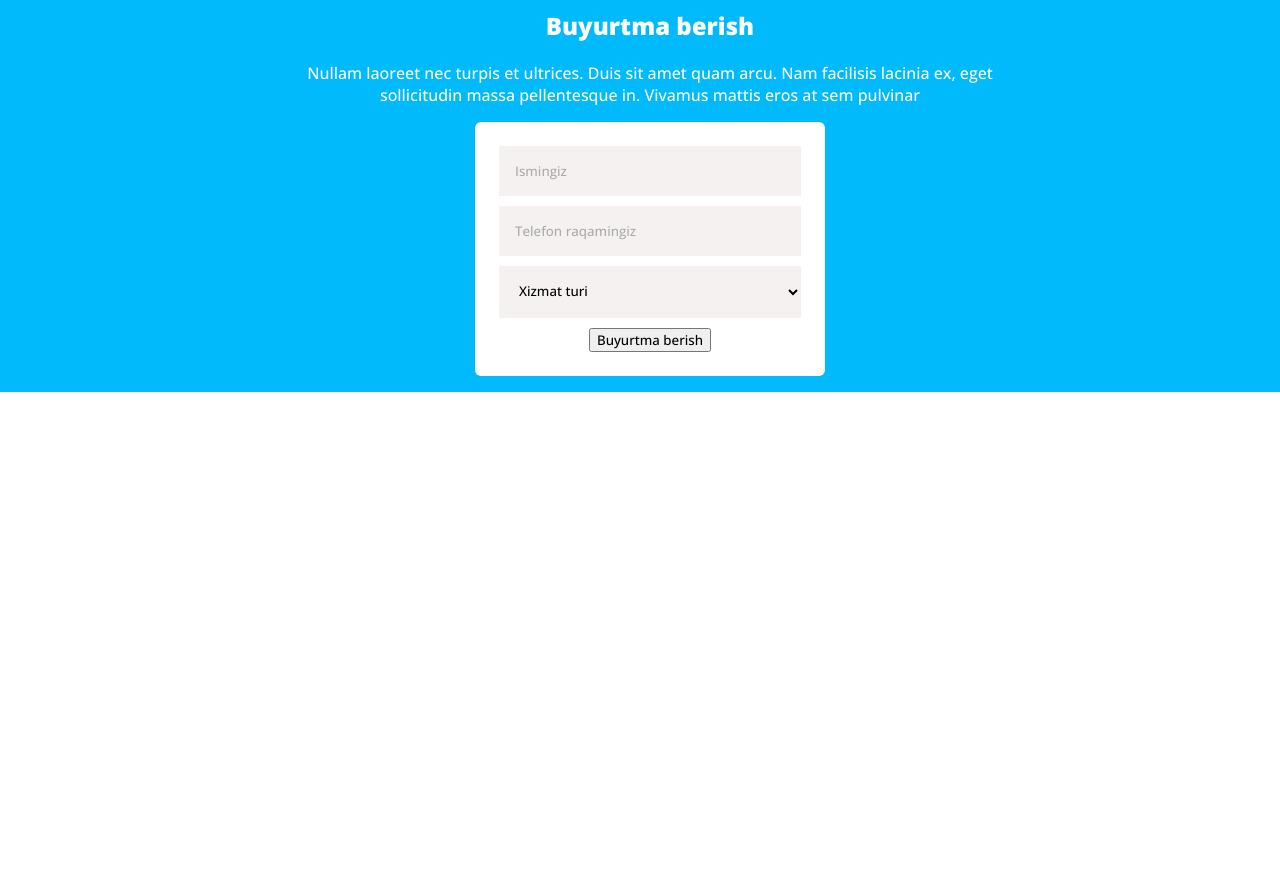
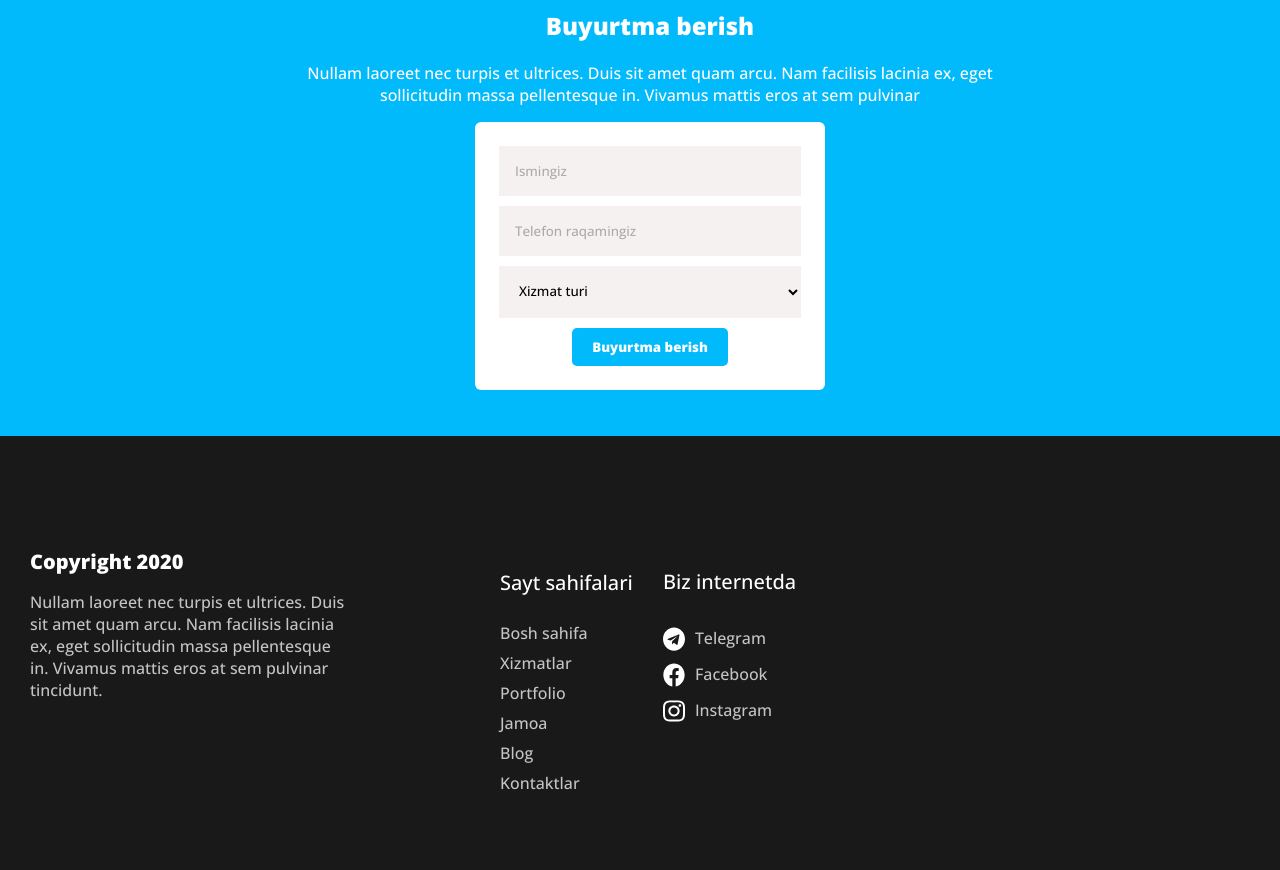
Before and after one commit to FarhodDadajonov18/pixer, a plain HTML site: page index.html in a window 1280 px wide. Shown: the part 3400-4270 px from the top of the page. Before the commit the page ends 3792 px from the top, so only its background shows below. Drawn offline with nearby package versions, Linux system fonts and the light colour scheme.

Commit message:
add some links in Html and css

```diff
--- a/css/main.css
+++ b/css/main.css
@@ -396,6 +396,7 @@ width: 170px;
   background-color: #fff;
   margin: 0 auto;
   border-radius: 6px;
+  margin-bottom: 30px;
 }
 label{
   display: flex;
@@ -413,3 +414,103 @@ label input,select{
 label input::placeholder{
   color: rgb(171, 171, 171);
 }
+.form-btn{
+  background-color: #00BAFC;
+  color: #fff;
+  padding: 10px 20px;
+  border-radius: 5px;
+  border: none;
+  outline: none;
+  cursor: pointer;
+  font-weight: bold;
+}
+
+footer{
+  background-color: #191919;
+  padding: 56px 0px;
+  color:rgb(197, 196, 196);
+
+}
+
+.footer-header{
+  display: flex;
+  align-items: center;
+
+}
+.footer-link {
+  display: flex;
+  align-items: center;
+
+}
+
+
+
+
+
+
+
+
+.footer-inner{
+  width: 320px;
+  margin-top: 0px;
+
+}
+.footer-inner p{
+font-family: 'Open Sans';
+font-style: normal;
+font-weight: 400;
+font-size: 16px;
+padding-bottom: 40px;
+}
+
+
+.title{
+  font-size: 20px;
+  color: #FFFFFF;
+  font-family: 'Open Sans';
+font-style: normal;
+font-weight: 700;
+font-size: 20px;
+}
+
+.link-first{
+  margin-right: 30px;
+  list-style: none;
+  margin: 0;
+  margin-left: 150px;
+  margin-right: 30px;
+  padding:0;
+  margin-top: 40px;
+  text-align: left;
+  color:rgb(197, 196, 196) ;
+}
+.footer-link .link-first li {
+ line-height: 30px;
+}
+
+.footer-link .link-first li a{
+color:rgb(197, 196, 196);
+text-decoration: none;
+font-family: 'Open Sans';
+font-style: normal;
+font-weight: 400;
+font-size: 16px;
+line-height: 22px;
+}
+.param{
+  color: #FFFFFF;
+  font-size: 20px;
+}
+.links{
+  margin-bottom: 50px;
+  line-height: 36px;
+  list-style: none;
+  padding: 0;
+}
+.links img {
+  margin-right:10px;
+}
+.links a {
+  text-decoration: none;
+  color: rgb(197, 196, 196);
+}
--- a/index.html
+++ b/index.html
@@ -197,7 +197,7 @@
 
                        <label>
                         <select name="type-of-services">
-                          <option value="0">Xizmat turi</option>
+                          <option value="NO">Xizmat turi</option>
                           <option value="Vebsayt tuzish">Vebsayt tuzish</option>
                           <option value="Telegram bot">Telegram bot</option>
                           <option value="SMM">SMM</option>
@@ -212,7 +212,35 @@
     </div>
   </section>
   </main>
+<footer>
+  <div class="container">
+     <div class="footer-header">
+             <div class="footer-inner">
+                <span class="title">Copyright 2020</span>
+                <p>Nullam laoreet nec turpis et ultrices. Duis sit amet quam arcu. Nam facilisis lacinia ex, eget sollicitudin massa pellentesque in. Vivamus mattis eros at sem pulvinar tincidunt.</p>
+            </div>
+            <div class="footer-link">
+            <ul class="link-first">
+              <li><p class="param">Sayt sahifalari</p></li>
+              <li><a href="#">Bosh sahifa</a></li>
+              <li><a href="#">Xizmatlar</a></li>
+              <li><a href="#">Portfolio</a></li>
+              <li><a href="#">Jamoa</a></li>
+              <li><a href="#">Blog</a></li>
+              <li><a href="#">Kontaktlar</a></li>
+              </ul>
 
+              <ul class="links">
+              <li><p class="param">Biz internetda</p></li>
+              <li><a href="#"><img src="./img/telegram.svg" alt="telegram">Telegram   </a></li>
+              <li><a href="#"><img src="./img/facebook.svg" alt="facebook">Facebook</a></li>
+              <li><a href="#"><img src="./img/instagram.svg" alt="instagram">Instagram</a></li>
+
+            </ul>
+          </div>
+     </div>
+  </div>
+</footer>
 
 </body>
 </html>
```
Also changed, not shown: img/facebook.svg (added), img/instagram.svg (added), img/telegram.svg (added).
